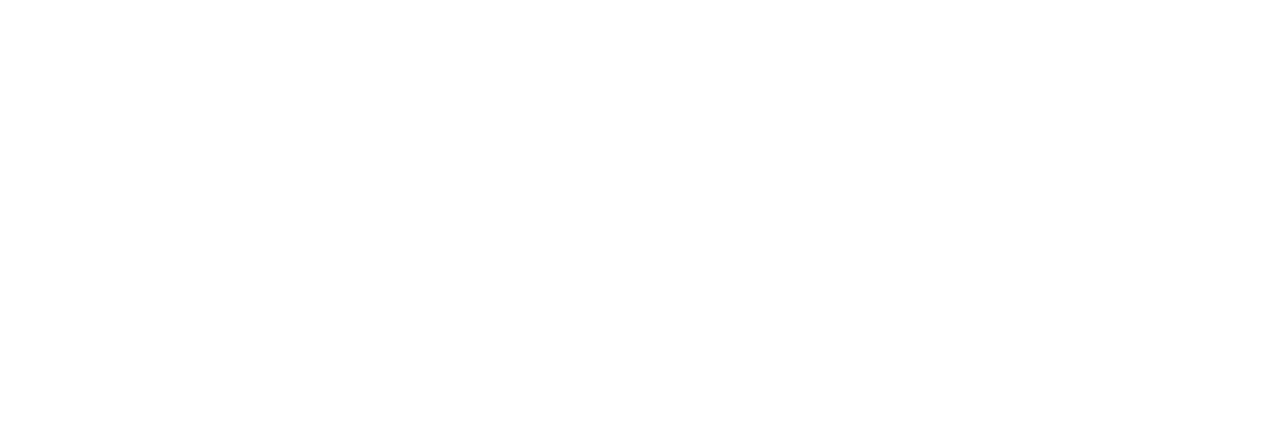
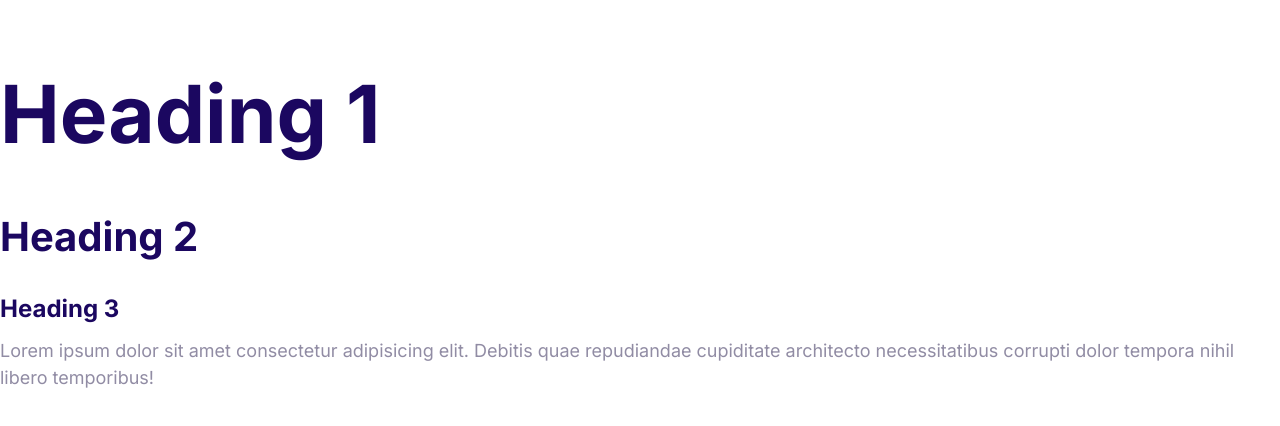
Before and after one commit to FHorrie/HTML_CSS_Course, a plain HTML site: page Moshify/index.html in a window 1280 px wide. Drawn offline with Linux system fonts and the light colour scheme.

Commit message:
Define font styles

```diff
--- a/Moshify/css/style.css
+++ b/Moshify/css/style.css
@@ -6,3 +6,57 @@
   --color-headings: #1b0760;
   --color-body: #918ca4;
 }
+
+html {
+  /* default font size = 10px */
+  font-size: 62.5%;
+}
+
+body {
+  font-family: Inter, Arial, Helvetica, sans-serif;
+  font-size: 2.4rem;
+  color: var(--color-body);
+  line-height: 1.5;
+}
+
+h1,
+h2,
+h3 {
+  color: var(--color-headings);
+  font-weight: bold;
+  margin-bottom: 1rem;
+}
+
+h1 {
+  font-size: 7rem;
+}
+
+h2 {
+  font-size: 4rem;
+}
+
+h3 {
+  font-size: 3rem;
+}
+
+p {
+  margin-top: 0;
+}
+
+@media screen and (min-width: 1024px) {
+  body {
+    font-size: 1.8rem;
+  }
+
+  h1 {
+    font-size: 8rem;
+  }
+
+  h2 {
+    font-size: 4rem;
+  }
+
+  h3 {
+    font-size: 2.4rem;
+  }
+}
--- a/Moshify/index.html
+++ b/Moshify/index.html
@@ -4,10 +4,23 @@
     <meta charset="UTF-8" />
     <meta name="viewport" content="width=device-width, initial-scale=1.0" />
     <title>Moshify</title>
+    <link rel="preconnect" href="https://fonts.googleapis.com" />
+    <link rel="preconnect" href="https://fonts.gstatic.com" crossorigin />
+    <link
+      href="https://fonts.googleapis.com/css2?family=Inter:wght@400;700&display=optional"
+      rel="stylesheet"
+    />
     <link rel="stylesheet" href="css/normalize.css" />
     <link rel="stylesheet" href="css/style.css" />
   </head>
   <body>
-
+    <h1>Heading 1</h1>
+    <h2>Heading 2</h2>
+    <h3>Heading 3</h3>
+    <p>
+      Lorem ipsum dolor sit amet consectetur adipisicing elit. Debitis quae
+      repudiandae cupiditate architecto necessitatibus corrupti dolor tempora
+      nihil libero temporibus!
+    </p>
   </body>
 </html>
```
